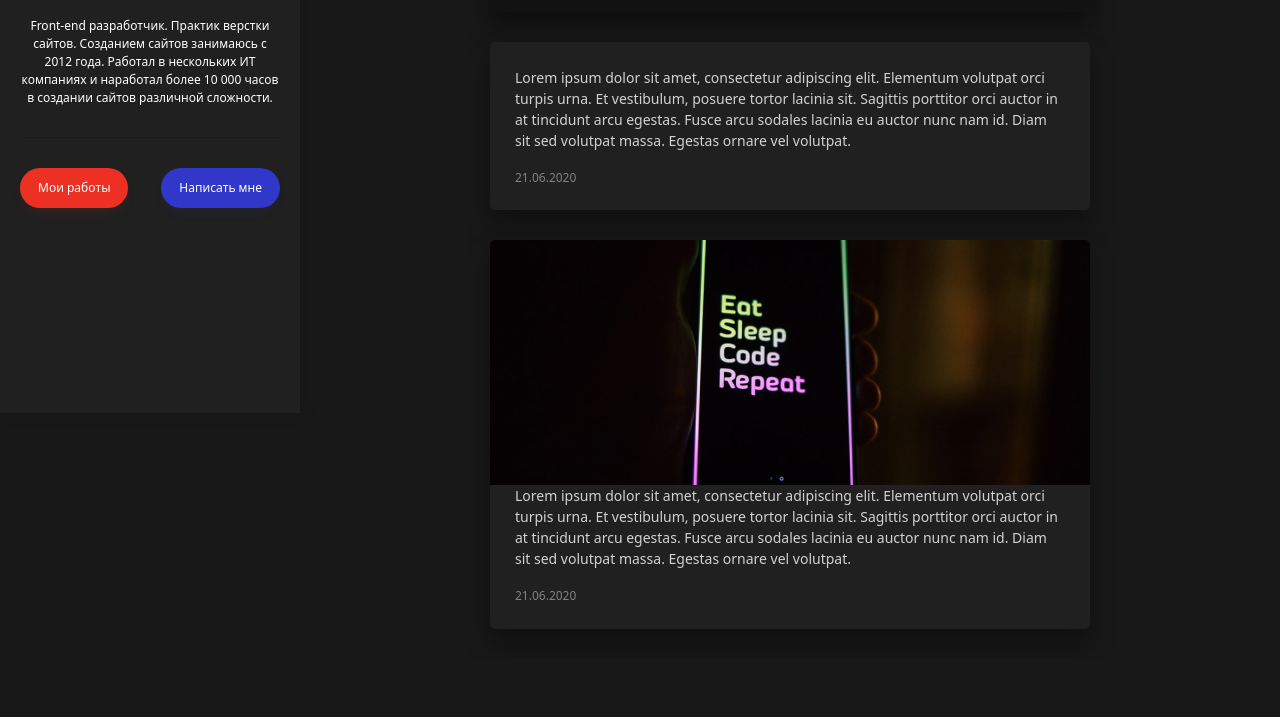
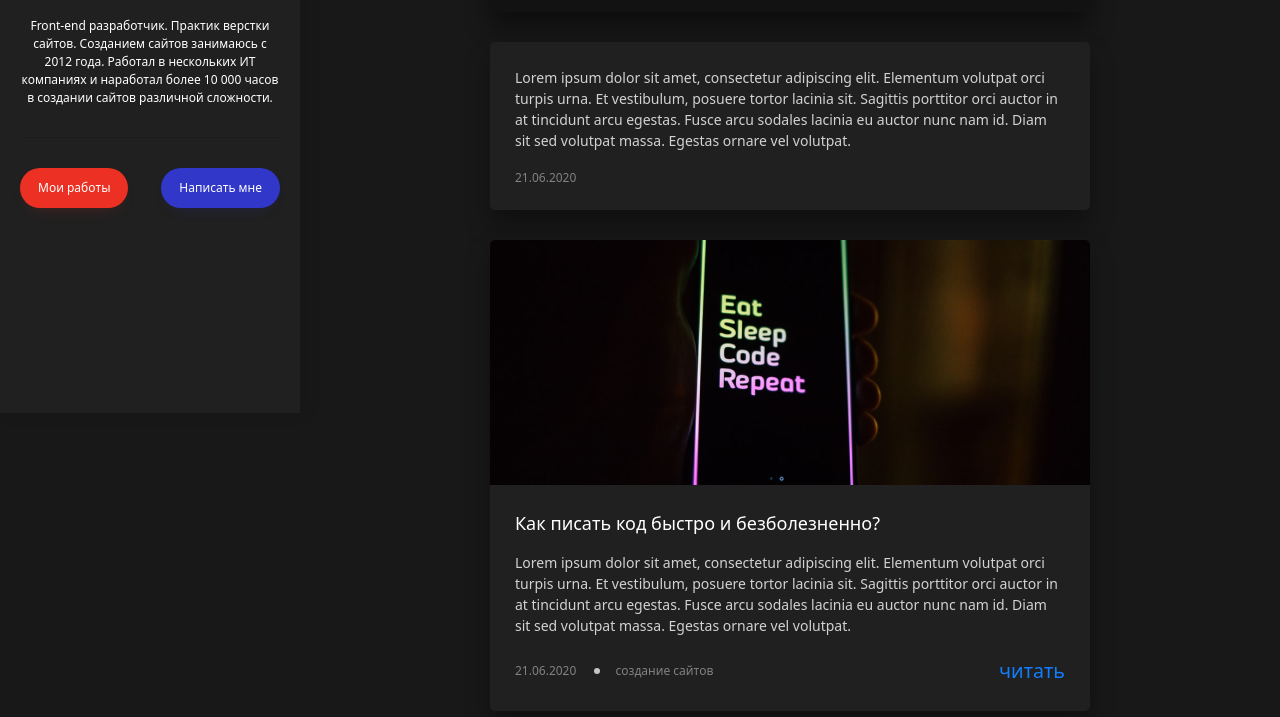
Before and after one commit to spmingalyov/personal-blog, a website: page src/index.html in a window 1280 px wide. Shown: the part 387-1104 px from the top of the page. Before the commit the page ends 1046 px from the top, so only its background shows below. Drawn offline with nearby package versions, Linux system fonts and the light colour scheme; files that its build step writes are made by us from their sources.

Commit message:
post 2 corrected

```diff
--- a/src/assets/scss/blocks/main.scss
+++ b/src/assets/scss/blocks/main.scss
@@ -1,4 +1,3 @@
 .main {
-    padding-top: 10rem;
-    padding-left: $sidebar-width;
+    padding: 10rem 0 8rem $sidebar-width;
 }
--- a/src/assets/scss/blocks/post.scss
+++ b/src/assets/scss/blocks/post.scss
@@ -7,20 +7,79 @@
     overflow: hidden;
 }
 .post__header {
-    margin: -2.5rem -2.5rem 0;
+    margin: -2.5rem -2.5rem 2.5rem;
 
 }
 
 .post__content {
     margin-bottom: 2rem;
 }
+
+.post__title {
+    font-size: 1.8rem;
+    font-weight: 500;
+    color: $white;
+
+    margin-bottom: 1.5rem;
+
+
+    a {
+        color: inherit;
+        text-decoration: none;
+
+        &:hover {
+            text-decoration: underline;
+        }
+    }
+
+}
 .post__text {
     font-size: 1.4rem;
     color: #d2d2d2;
 }
-
+.post__footer {
+    display: flex;
+    justify-content: space-between;
+    align-items: center;
+}
 .post__data {
+    display: flex;
     color: #828282;
     line-height: 1.2;
     font-size: 1.2rem;
+
+    a {
+        color: inherit;
+        text-decoration: none;
+
+        &:hover {
+            text-decoration: underline;
+        }
+    }
 }
+
+.post__data-item {
+
+
+    &:not(:last-child)::after {
+        content: "";
+        display: inline-block;
+        width: 6px;
+        height: 6px;
+        margin: 0 1.5rem;
+        position: relative;
+        top: -1px;
+        border-radius: 50%;
+        background-color: #C4C4C4;
+    }
+}
+
+.post__read {
+    color: #107EFF;
+    font-size: 1.4em;
+    text-decoration: none;
+
+        &:hover {
+            text-decoration: underline;
+        }
+}
--- a/src/index.html
+++ b/src/index.html
@@ -53,25 +53,32 @@ title: Blog | Home
     <div class="post__footer">
         <ul class="post__data">
             <li>
-                <time datetime="2020-06-21 19:43">21.06.2020</time>
+                <time datetime="2020-06-21 19:20">21.06.2020</time>
             </li>
         </ul>
     </div>
 </div><!-- post 1-->
 
 <!-- post 2-->
-<div class="post">
+<article class="post">
     <div class="post__header">
-        <img class="post__header-photo" src="/assets/images/post2.jpg" alt="">
+        <a href="#">
+            <img class="post__header-photo" src="/assets/images/post2.jpg" alt="Как писать код быстро и безболезненно?">
+        </a>
     </div>
     <div class="post__content">
+        <h2 class="post__title"><a href="#">Как писать код быстро и безболезненно?</a></h2>
         <p class="post__text">Lorem ipsum dolor sit amet, consectetur adipiscing elit. Elementum volutpat orci turpis urna. Et vestibulum, posuere tortor lacinia sit. Sagittis porttitor orci auctor in at tincidunt arcu egestas. Fusce arcu sodales lacinia eu auctor nunc nam id. Diam sit sed volutpat massa. Egestas ornare vel volutpat.</p>
     </div>
     <div class="post__footer">
         <ul class="post__data">
-            <li>
-                <time datetime="2020-06-21 19:43">21.06.2020</time>
+            <li class="post__data-item">
+                <time datetime="2020-06-21 19:20">21.06.2020</time>
+            </li>
+            <li class="post__data-item">
+                <a href="#">создание сайтов</a>
             </li>
         </ul>
+        <a class="post__read" href="#">читать</a>
     </div>
-</div><!-- post 2-->
+</article><!-- post 2-->
```
Also changed, not shown: dist/assets/css/style.min.css, dist/index.html.
